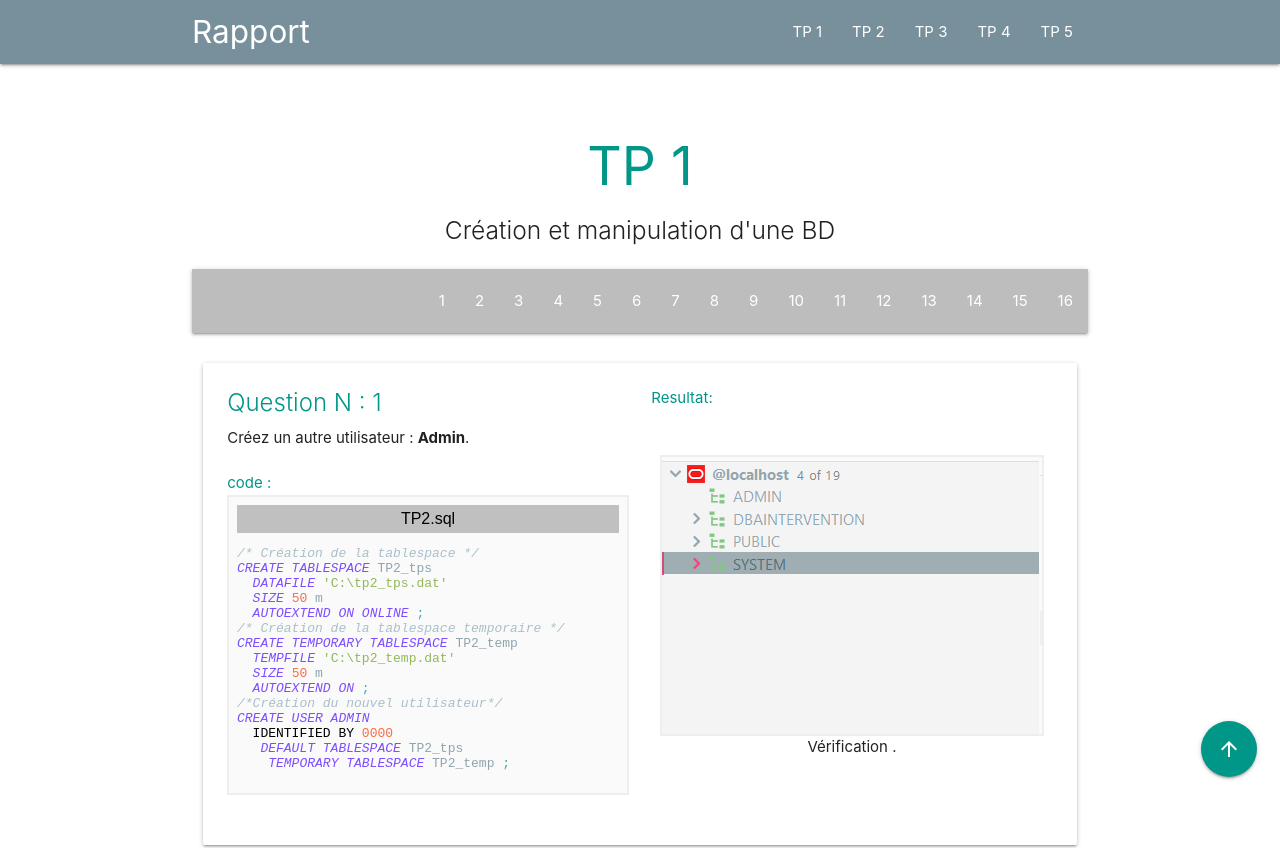
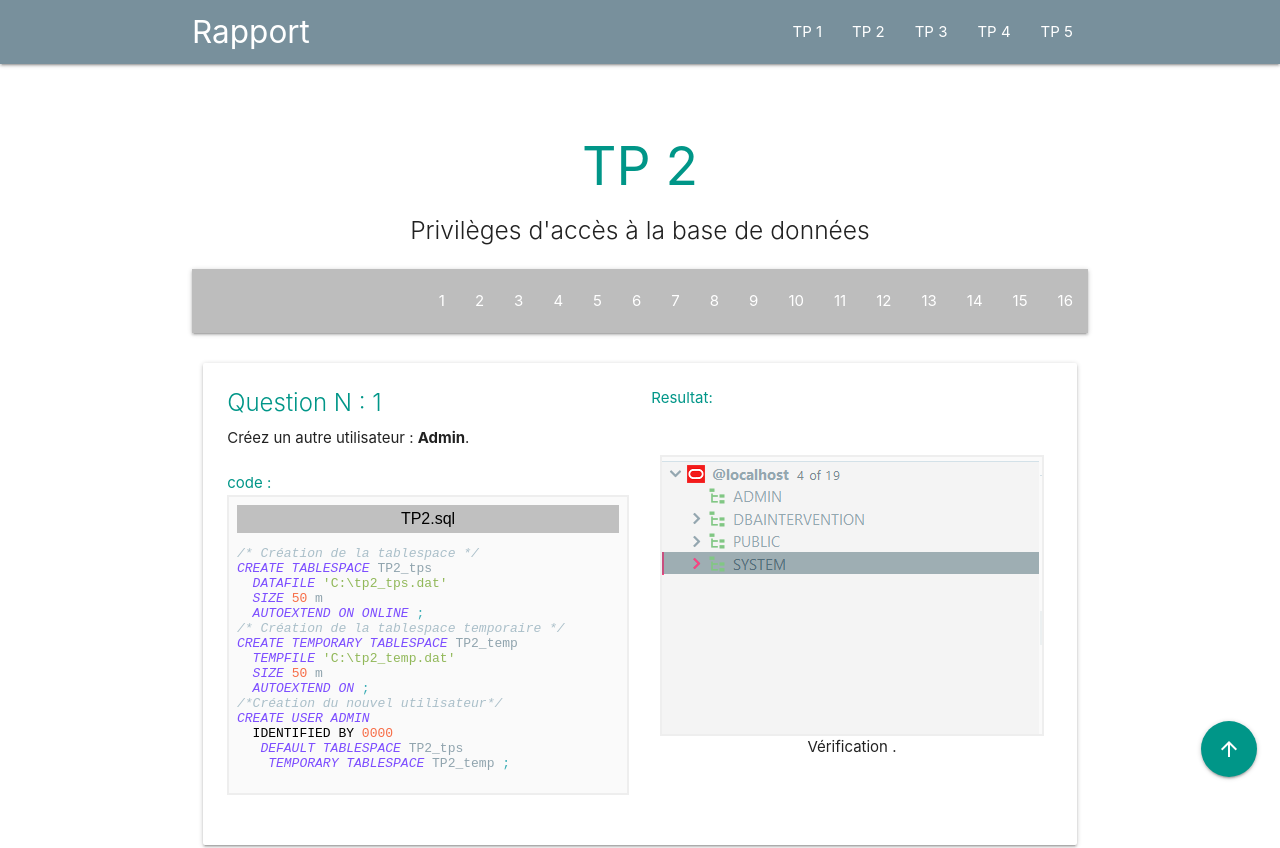
Before and after one commit to khzouroussama/usthb_rapports, a plain HTML site: page TP2.html in a window 1280 px wide. Shown: the top 848 px of the page. Drawn offline with nearby package versions, Linux system fonts and the light colour scheme.

Commit message:
pre-final-fix

```diff
--- a/TP2.html
+++ b/TP2.html
@@ -44,8 +44,8 @@
 <div class="section no-pad-bot" id="index-banner">
     <div class="container">
         <br>
-        <h2 class="header center teal-text">TP 1</h2>
-        <h5 class="header center light">Création et manipulation d'une BD</h5>
+        <h2 class="header center teal-text">TP 2</h2>
+        <h5 class="header center light">Privilèges d'accès à la base de données</h5>
     </div>
 </div>
 
```
Also changed, not shown: TP1.html (+2 -2 lines).
